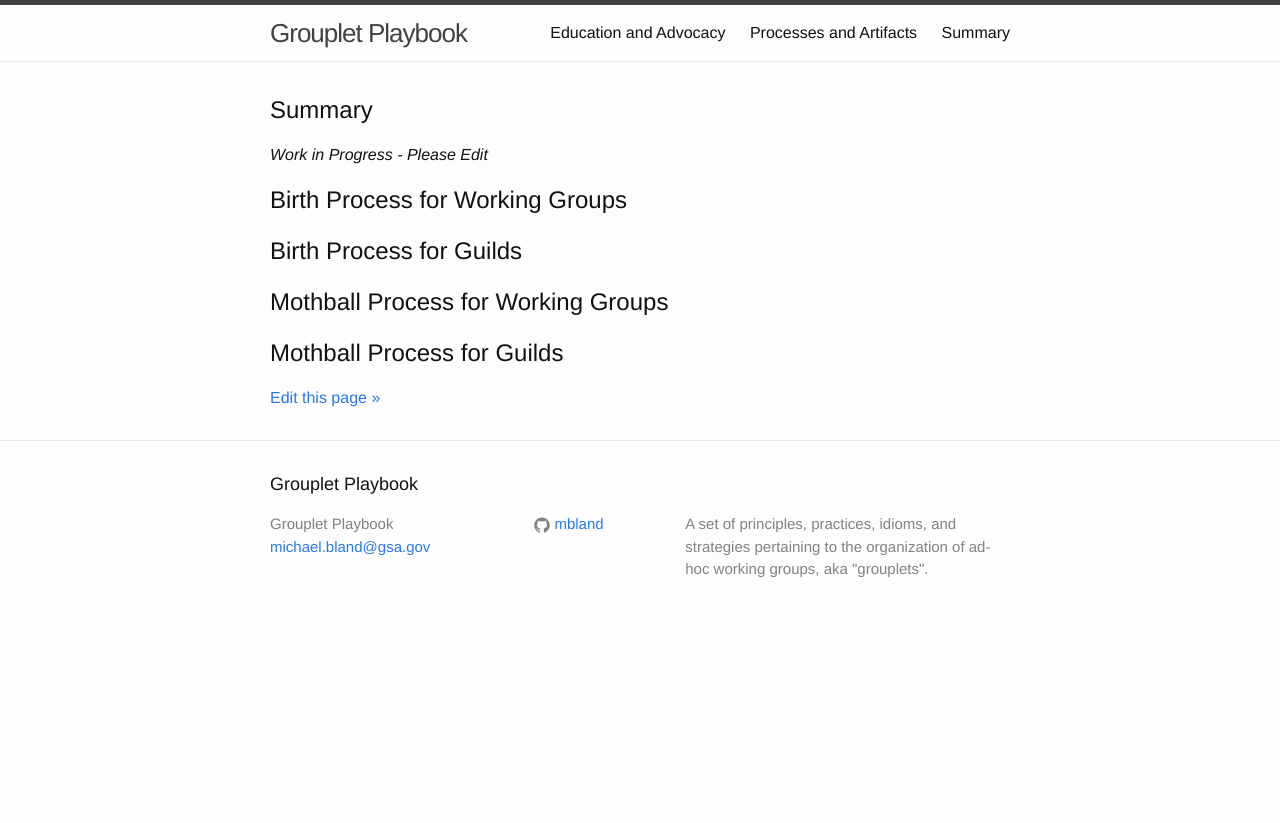
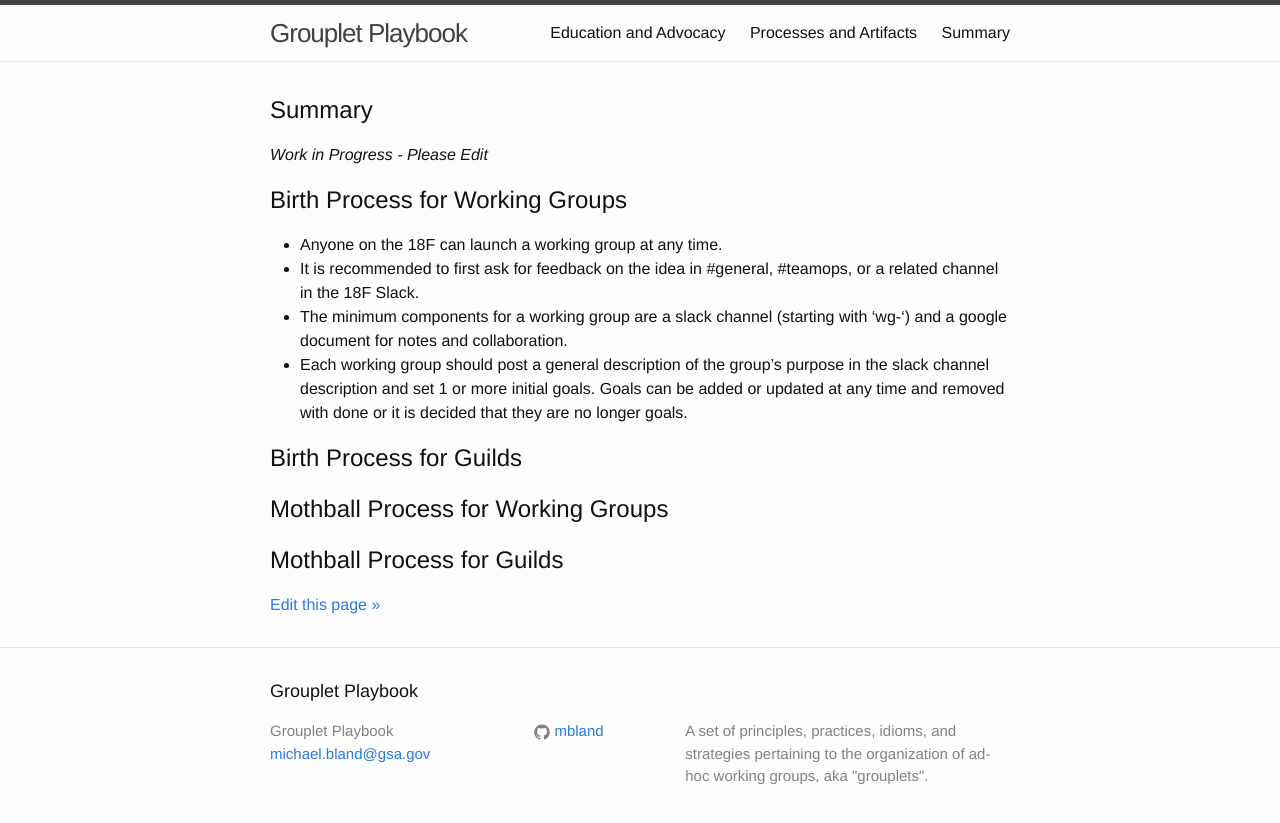
Before and after one commit to 18F/grouplet-playbook, a Jekyll site: the page built from pages/tldr.md, in a window 1280 px wide. Shown: the top 823 px of the page. Built offline with Jekyll 4.4.1, drawn with Linux system fonts in a browser that asks for light colours; Markdown is read by kramdown in place of the engine named in the settings.

Commit message:
initial wg birth notes

```diff
--- a/pages/tldr.md
+++ b/pages/tldr.md
@@ -9,9 +9,10 @@ _Work in Progress - Please Edit_
 
 
 ## Birth Process for Working Groups
-
-
-
+* Anyone on the 18F can launch a working group at any time.
+* It is recommended to first ask for feedback on the idea in #general, #teamops, or a related channel in the 18F Slack.
+* The minimum components for a working group are a slack channel (starting with 'wg-') and a google document for notes and collaboration.
+* Each working group should post a general description of the group's purpose in the slack channel description and set 1 or more initial goals.  Goals can be added or updated at any time and removed with done or it is decided that they are no longer goals.
 
 
 ## Birth Process for Guilds
```
